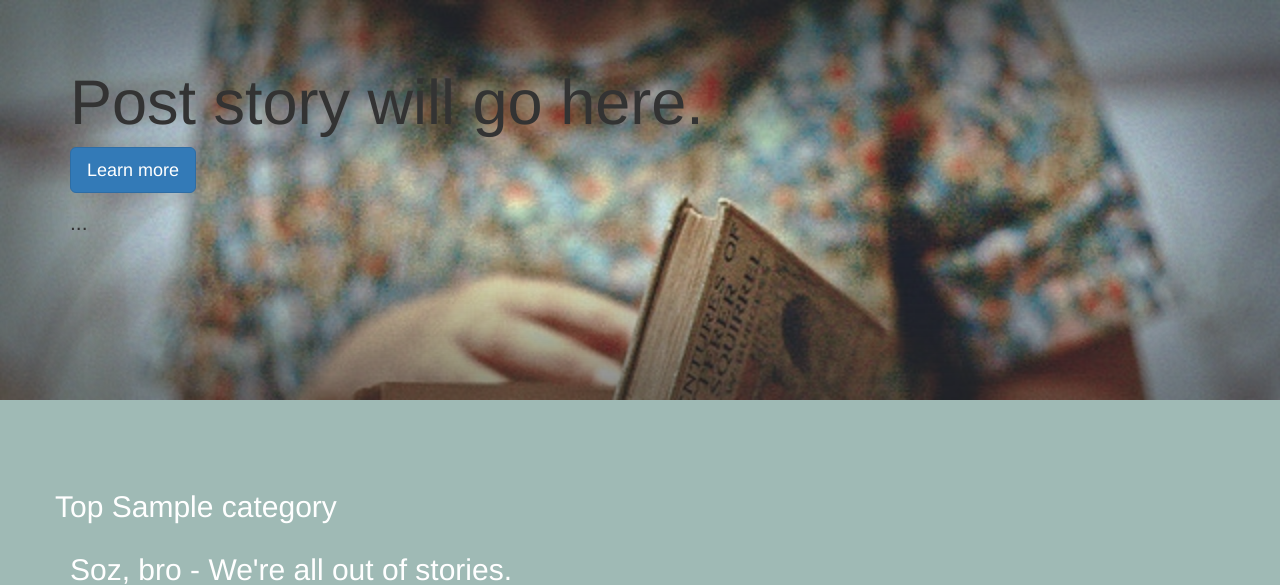
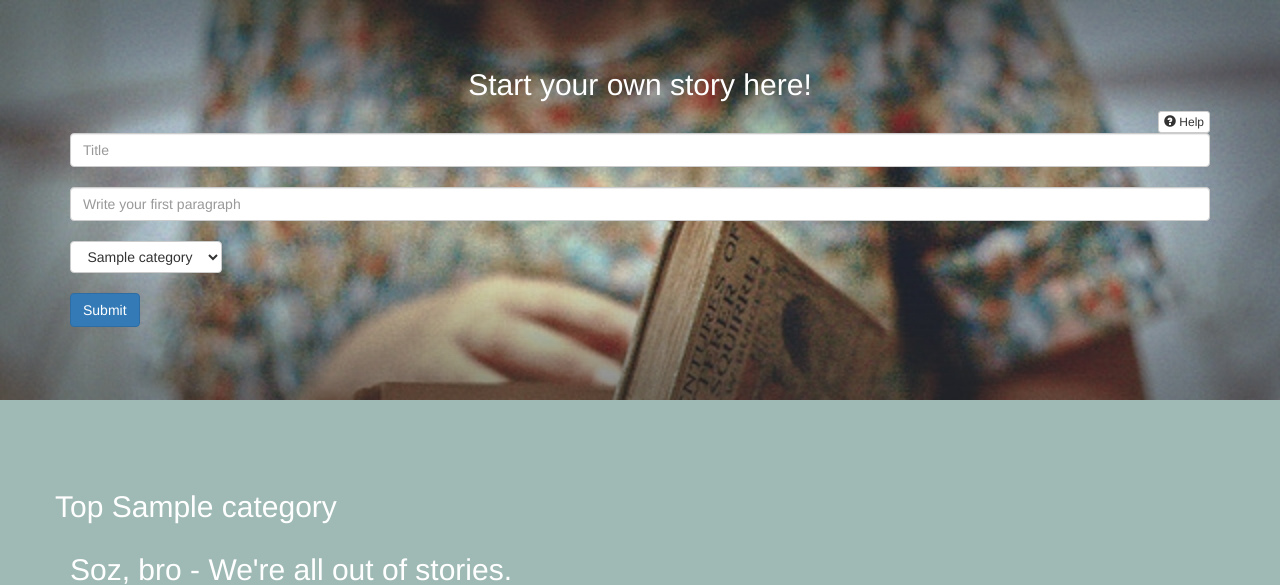
Before and after one commit to RetroMelon/PatchWords, a Django app: a page that uses patchwords_project/patchwords/templates/category.html in a window 1280 px wide. Shown: the part 60-645 px from the top of the page. Run offline with Django 3.2, Linux system fonts and the light colour scheme; a user stored in the database is signed in; tables that the repository leaves empty hold one stand-in row (values such as "Sample post"); some libraries are stand-ins or nearby versions.

Commit message:
pimp my add story form

```diff
--- a/patchwords_project/patchwords/forms.py
+++ b/patchwords_project/patchwords/forms.py
@@ -45,9 +45,10 @@ class ParagraphForm(forms.ModelForm):
         exclude = ('story', 'parent', 'author','created_datetime')
 
 class StoryForm(forms.ModelForm):
-    title = forms.CharField(max_length=200, help_text="Title", required = True)
-    category = 'test'
-    text = forms.CharField(max_length=200, help_text="Title", required = False)
+    title = forms.CharField(max_length=100, help_text='Title', required = True)
+    #category = forms.ModelChoiceField(queryset=Category.objects.all().order_by('title'), help_text = "Category", required = True)
+    cat = forms.CharField(required = True)
+    text = forms.CharField(max_length=140, help_text="First Paragraph", required = True)
     class Meta:
         model = Story
-        exclude = ('created_datetime', 'author', 'slug')
+        exclude = ('created_datetime', 'author', 'slug', 'category')
--- a/patchwords_project/patchwords/templates/category.html
+++ b/patchwords_project/patchwords/templates/category.html
@@ -8,14 +8,55 @@
 <div class="jumbotron">
   <div class="container" id="jumbotron-container">
       {% if user.is_authenticated %}
-      <h1>Post story will go here.</h1>
-      <p><a class="btn btn-primary btn-lg" href="#" role="button">Learn more</a></p>
-      <p>...</p>
+
+      <h2 class="text-center text-white">Start your own story here!</h2>
+      <div class="right-align">
+      <button id="help" class="btn btn-default btn-xs" onclick="showGif()"><span class="glyphicon glyphicon-question-sign"></span> Help</button>
+      <button id="less" class="btn btn-default btn-xs" onclick="hideGif()"/><span class="glyphicon glyphicon-question-sign"></span> Less</button>
+      <div><img src = "" id = "static/images/explanationgif.gif"/>
+      </div>
+      </div>
+	  <form role="form"  id="page_form" method="post" action="/patchwords/category/{{category.slug}}/">
+
+                   <input type='hidden' name='csrfmiddlewaretoken' value='jeOvZxwaJFyuNOXET06KMO7NvbPt3b5Z' />
+
+                        <input class = "form-control" placeholder = 'Title' "id="id_title" maxlength="100" name="title" type="text" /><br/>
+
+
+                        <input class = "form-control" placeholder = 'Write your first paragraph' "id="id_text" maxlength="140" name="text" type="text" /><br>
+
+                        <select class = "btn btn-default" id="id_cat" name="cat">
+<option>{{category}}</option>
+</select><br/>
+
+                <br/>
+            <button class="btn btn-primary" type="submit" name="submit">Submit</button>
+                </form>
+      <script type = "text/javascript">
+      window.onload = function hideMinimise()
+      {
+          document.getElementById("less").style.display='none';
+      }
+        function showGif()
+        {
+            document.getElementById("static/images/explanationgif.gif").src="{% static "images/explanationgif.gif" %}";
+            document.getElementById("static/images/explanationgif.gif").style.display='block';
+            document.getElementById('help').style.display = 'none';
+            document.getElementById('less').style.display = 'block';
+        }
+      function hideGif()
+        {
+            document.getElementById("static/images/explanationgif.gif").style.display = 'none'
+            document.getElementById('help').style.display = 'block';
+            document.getElementById('less').style.display = 'none'
+        }
+      </script>
       {% else %}
       <img class="center-block" id="explanation-gif" src="{% static "images/explanationgif.gif" %}" alt="" />
       {% endif %}
   </div>
 </div>
+
 <div class="background-red" id="main-content">
   {% if category %}
   <div class="container">
--- a/patchwords_project/patchwords/views.py
+++ b/patchwords_project/patchwords/views.py
@@ -15,10 +15,12 @@ def home(request):
             title = form.cleaned_data.get('title')
             usernames = request.user.username
             boop = form.cleaned_data.get('text')
+            category = Category.objects.get(title = form.cleaned_data.get('cat'))
 
             user = User.objects.get(username = usernames)
             story = form.save(commit = False)
             story.author = user
+            story.category = category
             story.save()
 
             stoz = Story.objects.get(title = title)
@@ -33,6 +35,10 @@ def home(request):
     else:
         form = StoryForm()
     context_dict['form'] = form
+
+    #getting all of the categories
+    allOfTheCategories = Category.objects.all()
+    context_dict['allOfTheCategories'] = allOfTheCategories
 
     #getting the most popular categories
     categories = queries.getTopCategories()
@@ -66,6 +72,31 @@ def get_top_stories(request):
 
 def category(request, category_name_slug):
     context_dict= {}
+    if request.method == 'POST':
+        form = StoryForm(request.POST)
+        if form.is_valid():
+            title = form.cleaned_data.get('title')
+            usernames = request.user.username
+            boop = form.cleaned_data.get('text')
+            category = Category.objects.get(title = form.cleaned_data.get('cat'))
+
+            user = User.objects.get(username = usernames)
+            story = form.save(commit = False)
+            story.author = user
+            story.category = category
+            story.save()
+
+            stoz = Story.objects.get(title = title)
+
+            boops = Paragraph(content=boop, story=stoz, parent = None, author = user)
+            boops.save()
+
+            sluggy = Story.objects.get(title = title).slug
+            return HttpResponseRedirect('/patchwords/story/'+sluggy)
+        else:
+            print form.errors
+    else:
+        form = StoryForm()
 
     try:
         category = Category.objects.get(slug=category_name_slug)
```
Also changed, not shown: patchwords_project/patchwords/templates/home.html (+12 -10 lines).
